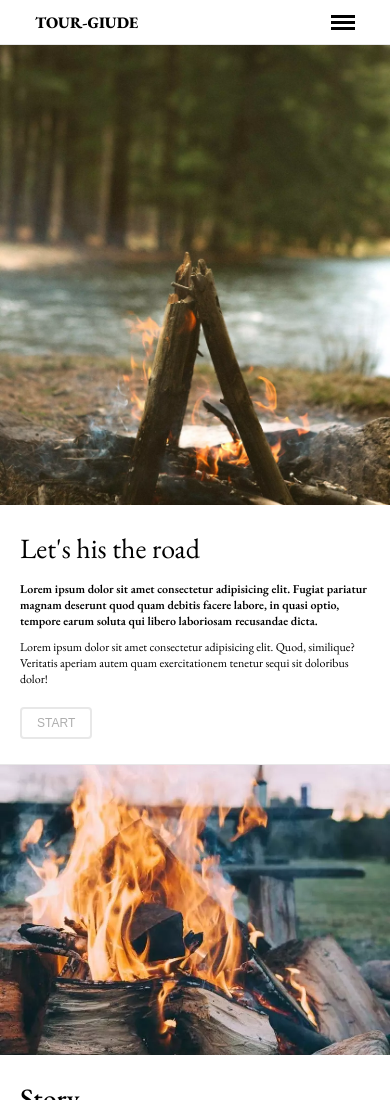
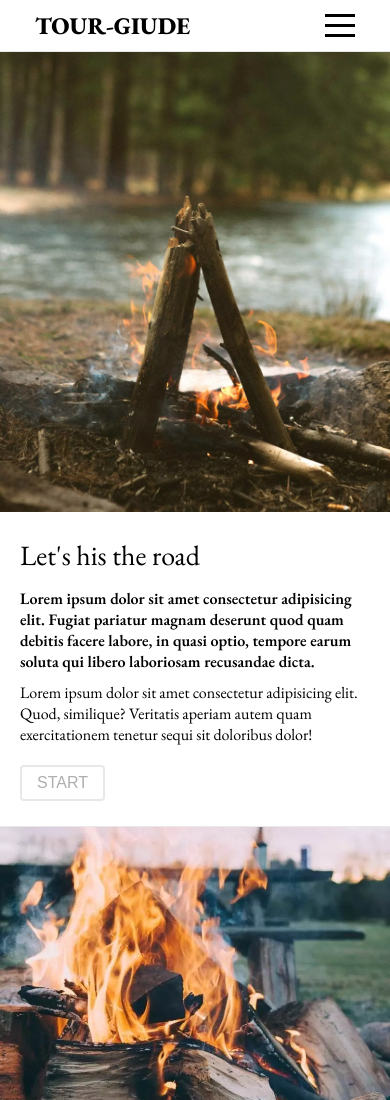
Before and after one commit to sashamanko/sashamanko.github.io, a plain HTML site: page tour-giude/index.html in a window 390 px wide. Shown: the top 1100 px of the page. Drawn offline with nearby package versions, Linux system fonts and the light colour scheme.

Commit message:
init commit

```diff
--- a/tour-giude/assets/css/style.css
+++ b/tour-giude/assets/css/style.css
@@ -85,8 +85,8 @@ a {
 }
 
 .burger-btn {
-    width: 24px;
-    height: 24px;
+    width: 30px;
+    height: 30px;
     margin-left: auto;
     background: transparent;
     border: none;
@@ -113,11 +113,11 @@ a {
 }
 
 .burger-btn span::before {
-    top: -6px;
+    top: -10px;
 }
 
 .burger-btn span::after {
-    bottom: -6px;
+    bottom: -10px;
 }
 
 
@@ -208,7 +208,8 @@ input[type=number]::-webkit-outer-spin-button {
 
 /* 1 */
 
-.greeting {}
+
+/* .greeting {} */
 
 .greeting__container {
     border-top: 1px solid #e8e8e8;
@@ -671,7 +672,7 @@ input[type=number]::-webkit-outer-spin-button {
     /* global
     ──────────────────────────────────────────────────────────── */
     body {
-        font-size: 12px;
+        font-size: 16px;
     }
     .burger-btn {
         display: block;
@@ -679,6 +680,7 @@ input[type=number]::-webkit-outer-spin-button {
     /* header
     ──────────────────────────────────────────────────────────── */
     .header__container__navbar__logo {
+        font-size: 24px;
         margin-left: 0;
     }
     .header__container__navbar__nav-list,
@@ -693,6 +695,9 @@ input[type=number]::-webkit-outer-spin-button {
     .greeting__container__des,
     .greeting__container__img {
         width: 100%;
+    }
+    .greeting__container__img {
+        object-position: bottom;
     }
     .greeting__container__des {
         padding: 25px 20px;
```
